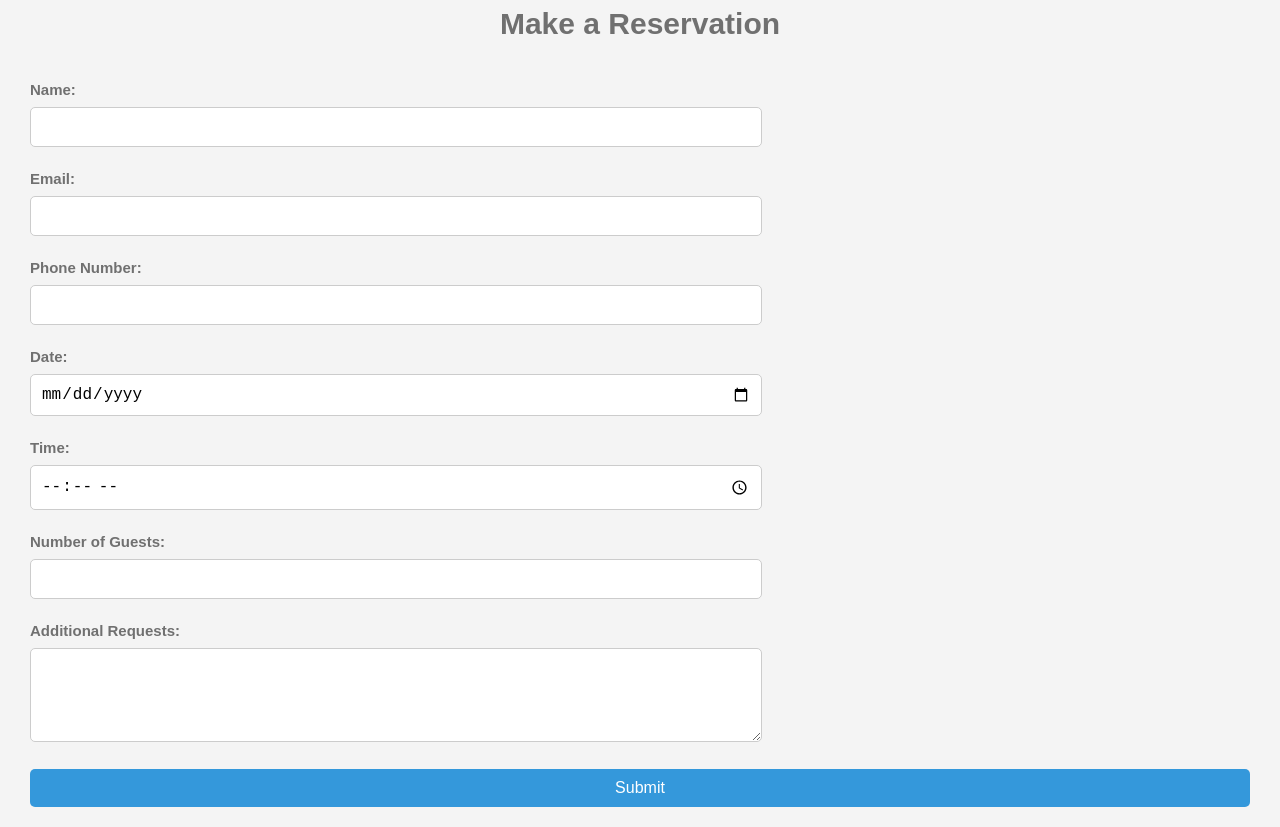
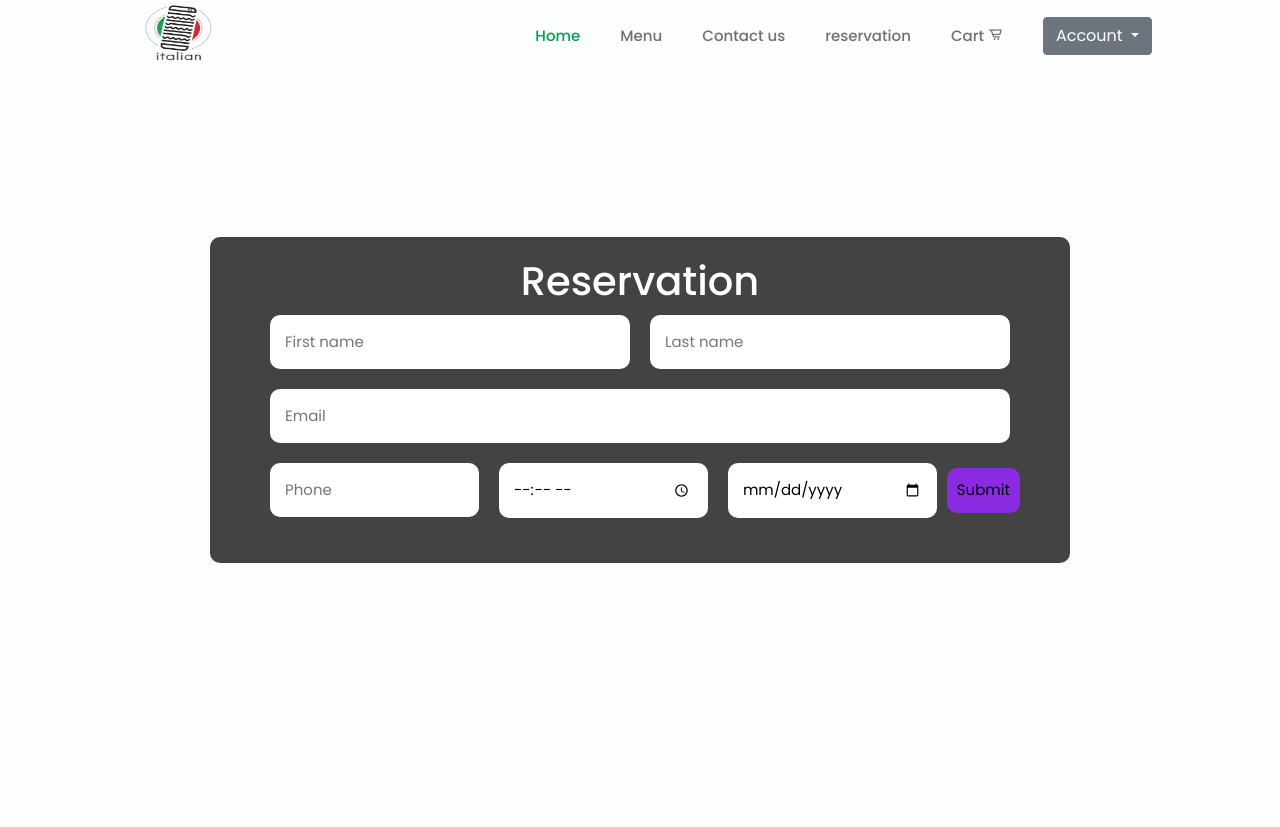
Before and after one commit to Abinoommen/Finalpro, a plain HTML site: page reservation.html in a window 1280 px wide. After the commit the page ends 800 px from the top, so only its background shows below. Drawn offline with nearby package versions, Linux system fonts and the light colour scheme; files that its build step writes are made by us from their sources.

Commit message:
6th commit

```diff
--- a/reservation.html
+++ b/reservation.html
@@ -1,134 +1,167 @@
-<!DOCTYPE html>
 <html lang="en">
 <head>
     <meta charset="UTF-8">
-  <title>Restaurant Reservation Form</title>
-  <link rel="stylesheet" href="styles.css"> <!-- Link to your CSS file for styling -->
+    <meta name="viewport" content="width=device-width, initial-scale=1.0">
+    <title>Order online</title>
+    <link href='https://cdn.jsdelivr.net/npm/boxicons@2.0.5/css/boxicons.min.css' rel='stylesheet'>
+    <link href="https://cdn.jsdelivr.net/npm/bootstrap@5.0.2/dist/css/bootstrap.min.css" rel="stylesheet" integrity="sha384-EVSTQN3/azprG1Anm3QDgpJLIm9Nao0Yz1ztcQTwFspd3yD65VohhpuuCOmLASjC" crossorigin="anonymous">
+
+    <!--========== CSS ==========-->
+    <link rel="stylesheet" href="assets/css/styles.css">
+
+</head>
+
 <style>
-/* Modern and Stylish Styles */
+    .contact{
+    height: 100vh;
+    width: 100vw;
+    display: flex;
+    justify-content: center;
+    align-items: center;
+    flex-direction: column;
 
-/* Reset default browser styles */
-* {
-  margin: 0;
-  padding: 0;
-  box-sizing: border-box;
+   object-fit: cover;
+  background-repeat: no-repeat;
+
+  background-size: 100% 100%;
+  background-position: center;
+
+}
+.info{
+   background-color: #434343;
+   padding: 20px;
+   border-radius: 10px;
+
+}
+.firsttwo{
+    display: flex;
+    align-items: center;
+    justify-content: center;
+
+}
+.second{
+    display: flex;
+    align-items: center;
+    justify-content: center;
 }
 
-body {
-  font-family: 'Arial', sans-serif;
-  background-color: #f4f4f4;
+.first{
+    padding: 15px;
+    margin: 10px;
+    border-radius: 10px;
+    border-width: 0;
+    width: 100%;
+
+}
+.ee{
+
+    display: flex;
+    justify-content: center;
+    align-items: center;
+}
+.per{
+    width: 50%;
 }
 
-.container {
-  max-width: 500px;
-  margin: auto;
-  background-color: #fff;
-  padding: 30px;
+
+.sub{
+    padding: 10px;
     border-radius: 10px;
-  box-shadow: 0 0 10px rgba(0, 0, 0, 0.1);
+    background-color: blueviolet;
+    border-width: 0;
+    cursor: pointer;
 }
 
-h1 {
-  text-align: center;
-  margin-bottom: 30px;
+:hover.sub{
+    transform: scale(1.1);
 }
 
-.form-group {
-  margin-bottom: 20px;
+@media(max-width:685px){
+    .firsttwo ,.second{
+        display: flex;
+        flex-direction: column;
+        align-items: center;
+        justify-content: center;
+
+    }
+    .first{
+        margin-top: 15px;
+        margin-bottom: 0;
+        margin-left: 0;
+        margin-right: 0;
     }
 
-label {
-  display: block;
-  font-weight: bold;
-  margin-bottom: 5px;
+    .sub{
+        margin-top: 20px;
     }
-
-input[type="text"],
-input[type="email"],
-input[type="tel"],
-input[type="date"],
-input[type="time"],
-input[type="number"],
-textarea {
-  width:60%;
-  padding: 10px;
-  font-size: 16px;
-  border: 1px solid #ccc;
-  border-radius: 5px;
-  transition: border-color 0.3s ease-in-out;
+    .per{
+        width: 100%;
     }
-
-input[type="text"]:focus,
-input[type="email"]:focus,
-input[type="tel"]:focus,
-input[type="date"]:focus,
-input[type="time"]:focus,
-input[type="number"]:focus,
-textarea:focus {
-  outline: none;
-  border-color: #3498db;
+    .info{
+        width:87%;
     }
-
-button {
-  display: block;
-  width: 100%;
-  padding: 10px 0;
-  font-size: 16px;
-  color: #fff;
-  background-color: #3498db;
-  border: none;
-  border-radius: 5px;
-  cursor: pointer;
-  transition: background-color 0.3s ease-in-out;
-}
-
-button:hover {
-  background-color: #2980b9;
-}
-
-#reservationForm{
-    margin: auto;
 }
 
 
 </style>
-</head>
 <body>
-  <h1>Make a Reservation</h1>
-  <form id="reservationForm">
-    <div class="form-group">
-      <label for="name">Name:</label>
-      <input type="text" id="name" name="name" required>
+    <header class="l-header" id="header">
+        <nav class="nav bd-container">
+            <a href="./index.html" class="nav__logo"><img class="logo" src="./assets/img/logo.png" alt=""></a>
+
+            <div class="nav__menu" id="nav-menu">
+                <ul class="nav__list">
+                    <li class="nav__item"><a href="./index.html" class="nav__link active-link">Home</a></li>
+                    <li class="nav__item"><a href="./menu.html" class="nav__link">Menu</a></li>
+
+                    <li class="nav__item"><a href="./contact.html" class="nav__link">Contact us</a></li>
+                    <li class="nav__item"><a href="./reservation.html" class="nav__link">reservation</a></li>
+                    <li class="nav__item" onclick="cart_icon()"><a href="#cart"  class="nav__link">Cart <i class='bx bx-cart-alt'></i> </a></li>
+                    <li class="nav__item">
+                    <div class="dropdown">
+                        <button class="btn btn-secondary dropdown-toggle" type="button" id="dropdownMenuButton1" data-bs-toggle="dropdown" aria-expanded="false">
+                          Account
+                        </button>
+                        <ul class="dropdown-menu" aria-labelledby="dropdownMenuButton1">
+                          <li><a class="dropdown-item nav__link" href="./signup.html">Signup</a></li>
+
+                        </ul>
                       </div>
-    <div class="form-group">
-      <label for="email">Email:</label>
-      <input type="email" id="email" name="email" required>
+                      </li>
+                </ul>
             </div>
-    <div class="form-group">
-      <label for="phone">Phone Number:</label>
-      <input type="tel" id="phone" name="phone" required>
+
+            <div class="nav__toggle" id="nav-toggle">
+                <i class='bx bx-menu'></i>
             </div>
-    <div class="form-group">
-      <label for="date">Date:</label>
-      <input type="date" id="date" name="date" required>
+        </nav>
+    </header>
+
+    <div class="contact">
+        <div class="info">
+        <h1 style="text-align: center; color: white;">Reservation</h1>
+        <form id="form">
+            <div class="firsttwo">
+                <input class="first per" required type="text" placeholder="First name">
+            <input class="first per" type="text" required placeholder="Last name">
             </div>
-    <div class="form-group">
-      <label for="time">Time:</label>
-      <input type="time" id="time" name="time" required>
+            <div class="ee">
+                <input class="first" required type="email" placeholder="Email">
             </div>
-    <div class="form-group">
-      <label for="guests">Number of Guests:</label>
-      <input type="number" id="guests" name="guests" min="1" required>
+            <div class="second">
+
+                <input class="first per" required type="tel" placeholder="Phone">
+
+            <input class="first per" required type="time" placeholder="Time">
+            <input class="first per" required type="date" placeholder="Date">
+            <button type="submit" class="sub">Submit</button></div>
+        <form></div>
     </div>
-    <div class="form-group">
-      <label for="message">Additional Requests:</label>
-      <textarea id="message" name="message" rows="4"></textarea>
-    </div>
-    <div class="form-group">
-      <button type="submit">Submit</button>
-    </div>
-  </form>
-
-
+    <script>
+    const form = document.getElementById('form')
+    form.addEventListener('submit', ()=>{
+        alert(" Reservation is successful")
+    })
+    </script>
 </body>
 </html>
```
Also changed, not shown: cart.html (+1 -0 lines), contact.html (+10 -3 lines), index.html (+2 -1 lines), login.html (+1 -0 lines), menu.html (+2 -1 lines), signup.html (+1 -0 lines). Lines whose indentation alone changed are shown as unchanged.
